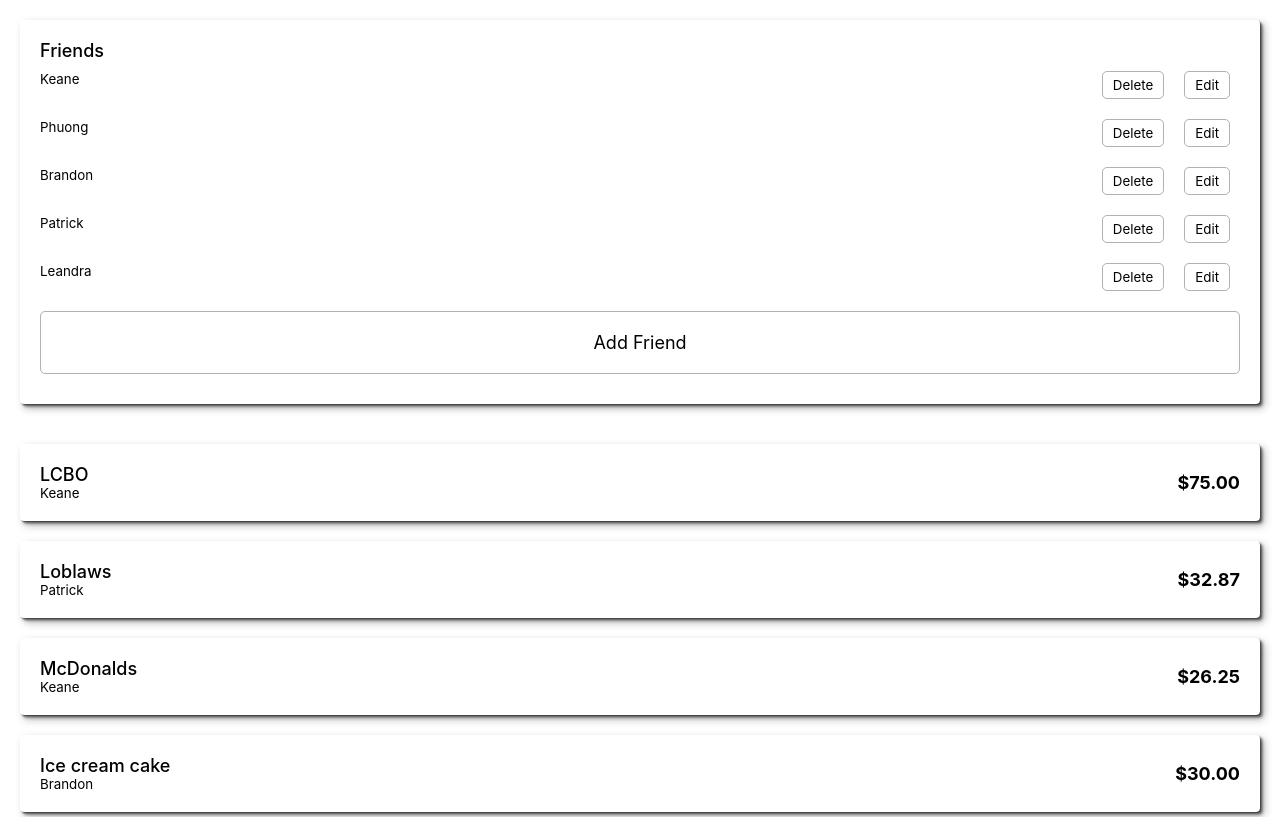
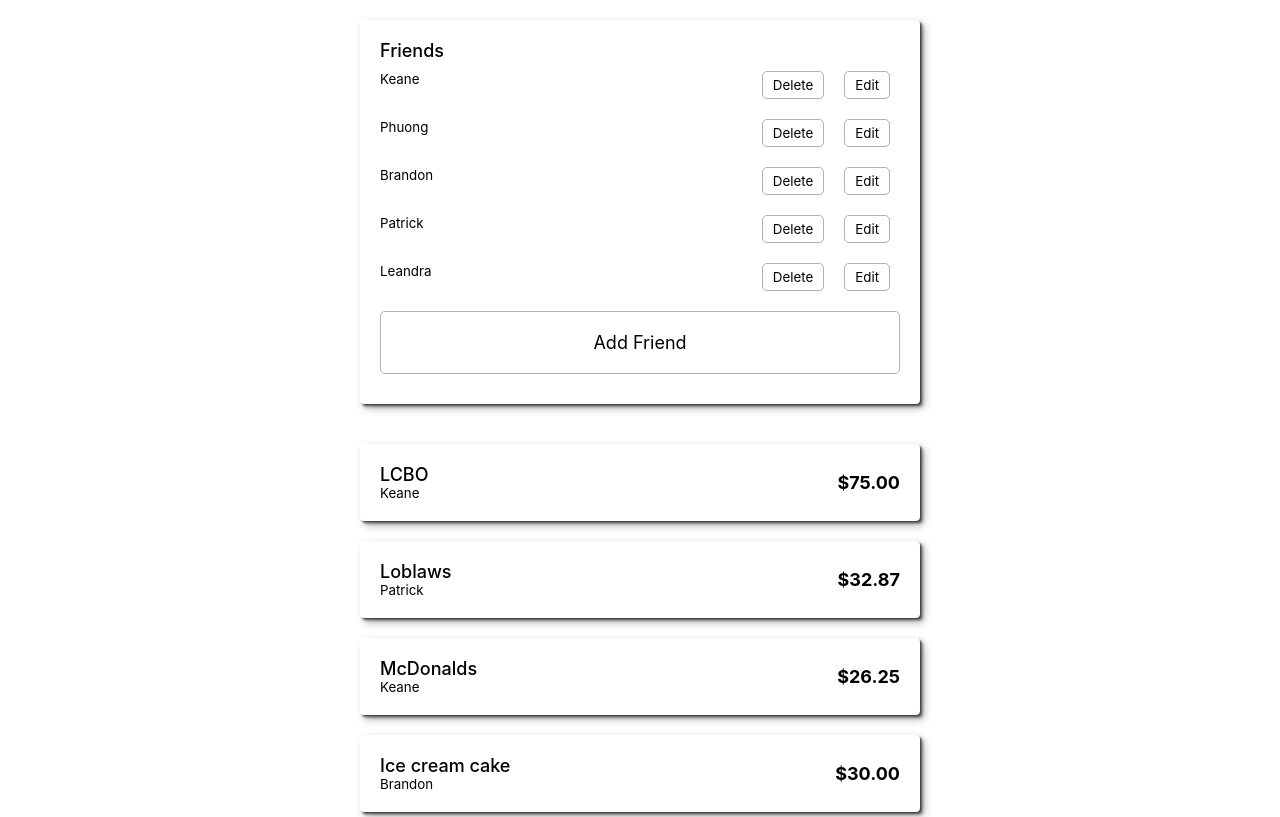
Before and after one commit to r2vq/division, a React (Create React App) app: page / in a window 1280 px wide. Shown: the top 817 px of the page. Built offline with nearby package versions, Linux system fonts and the light colour scheme; the HTML template or start-up script is replaced by a standard one.

Commit message:
Set max width and centre content

```diff
--- a/src/App.css
+++ b/src/App.css
@@ -1,3 +1,8 @@
+.container {
+  flex: 1;
+  max-width: 600px;
+}
+
 .purchases {
   display: flex;
   flex-direction: column;
--- a/src/App.js
+++ b/src/App.js
@@ -78,7 +78,7 @@
   }
 
   return (
-    <>
+    <div className="container">
       <FriendList
         friends={friends}
         onAddFriend={onAddFriend}
@@ -95,7 +95,7 @@
         purchases={purchases}
         friends={friends}
       />
-    </>
+    </div>
   );
 }
 
--- a/src/index.css
+++ b/src/index.css
@@ -11,3 +11,8 @@
   font-family: source-code-pro, Menlo, Monaco, Consolas, 'Courier New',
     monospace;
 }
+
+#root {
+  display: flex;
+  justify-content: center;
+}
```
